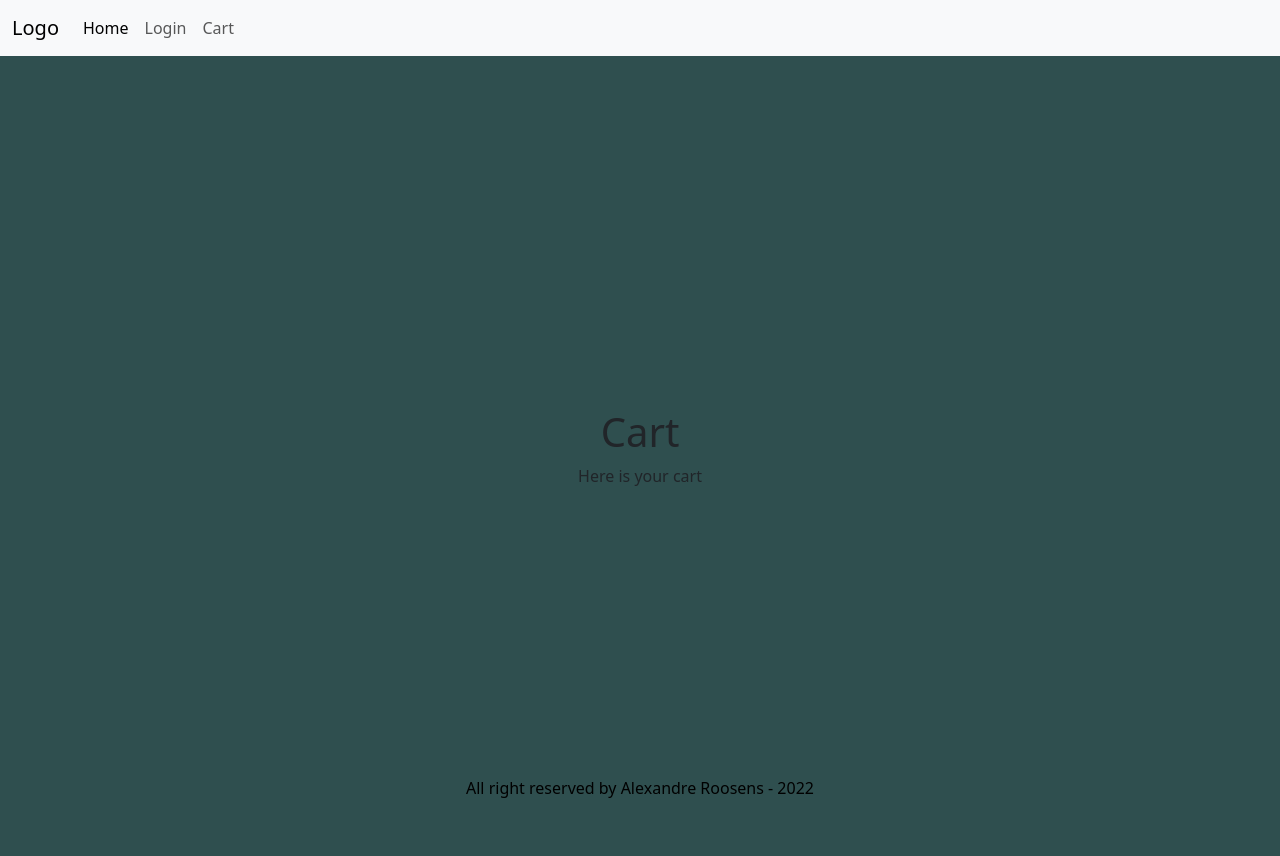
After one commit to Foxenz/Shoes-Me, a PHP site: page /pages/cart.php in a window 1280 px wide. The commit adds this page. Run offline with PHP 8.4, Linux system fonts and the light colour scheme.

Commit message:
Restructuration du projet

```diff
--- a/assets/css/style.css
+++ b/assets/css/style.css
@@ -1,7 +1,9 @@
+/* ---------- General ---------- */
 body {
     background-color: darkslategrey;
 }
 
+/* ---------- Login ---------- */
 .container {
     display: flex;
     flex-direction: column;
@@ -11,6 +13,7 @@ body {
 }
 
 form {
+    width: 300px;
     display: flex;
     flex-direction: column;
     align-items: center;
@@ -43,3 +46,29 @@ width: 100%;
 input[type="submit"]:hover {
     background-color: lightblue;
 }
+
+/* ---------- Cart ---------- */
+.cart {
+    display: flex;
+    flex-direction: column;
+    align-items: center;
+    justify-content: center;
+    height: 100vh;
+}
+/* ---------- Footer ---------- */
+footer {
+    position: absolute;
+    bottom: 0;
+    width: 100%;
+    text-align: center;
+    color: black;
+}
+
+footer a {
+    text-decoration: none;
+    color: black;
+}
+
+footer a:hover {
+    color: white;
+}
--- /dev/null
+++ b/include/footer.php
@@ -0,0 +1,6 @@
+<footer>
+    <span>All right reserved by <a href="https://foxenz.github.io/" target="_blank">Alexandre Roosens</a> - 2022</span>
+</footer>
+</body>
+
+</html>
--- /dev/null
+++ b/include/header.php
@@ -0,0 +1,35 @@
+<!DOCTYPE html>
+<html lang="fr">
+
+<head>
+    <meta charset="UTF-8">
+    <meta http-equiv="X-UA-Compatible" content="IE=edge">
+    <meta name="viewport" content="width=device-width, initial-scale=1.0">
+    <link href="https://cdn.jsdelivr.net/npm/bootstrap@5.3.0-alpha1/dist/css/bootstrap.min.css" rel="stylesheet" integrity="sha384-GLhlTQ8iRABdZLl6O3oVMWSktQOp6b7In1Zl3/Jr59b6EGGoI1aFkw7cmDA6j6gD" crossorigin="anonymous">
+    <link rel="stylesheet" href="../assets/css/style.css">
+    <script src="https://cdnjs.cloudflare.com/ajax/libs/jquery/3.6.1/jquery.min.js" integrity="sha512-aVKKRRi/Q/YV+4mjoKBsE4x3H+BkegoM/em46NNlCqNTmUYADjBbeNefNxYV7giUp0VxICtqdrbqU7iVaeZNXA==" crossorigin="anonymous" referrerpolicy="no-referrer"></script>
+    <script src="../assets/js/script.js"></script>
+</head>
+
+<body>
+    <nav class="navbar navbar-expand-lg navbar-light bg-light">
+        <div class="container-fluid">
+            <a class="navbar-brand" href="#">Logo</a>
+            <button class="navbar-toggler" type="button" data-bs-toggle="collapse" data-bs-target="#navbarNav" aria-controls="navbarNav" aria-expanded="false" aria-label="Toggle navigation">
+                <span class="navbar-toggler-icon"></span>
+            </button>
+            <div class="collapse navbar-collapse" id="navbarNav">
+                <ul class="navbar-nav">
+                    <li class="nav-item">
+                        <a class="nav-link active" aria-current="page" href="../index.php">Home</a>
+                    </li>
+                    <li class="nav-item">
+                        <a class="nav-link" href="../pages/auth.php">Login</a>
+                    </li>
+                    <li class="nav-item">
+                        <a class="nav-link" href="../pages/cart.php">Cart</a>
+                    </li>
+                </ul>
+            </div>
+        </div>
+    </nav>
--- /dev/null
+++ b/index.php
@@ -0,0 +1,2 @@
+<?php require_once('include/header.php') ?>
+<?php require_once('include/footer.php') ?>
--- /dev/null
+++ b/pages/cart.php
@@ -0,0 +1,8 @@
+<?php require_once('../include/header.php') ?>
+
+<div class="cart">
+    <h1>Cart</h1>
+    <p>Here is your cart</p>
+</div>
+
+<?php require_once('../include/footer.php') ?>
```
Also changed, not shown: assets/js/script.js (+18 -31 lines), index.html (deleted, +0 -22 lines), pages/auth.php (added, +11 -0 lines).
